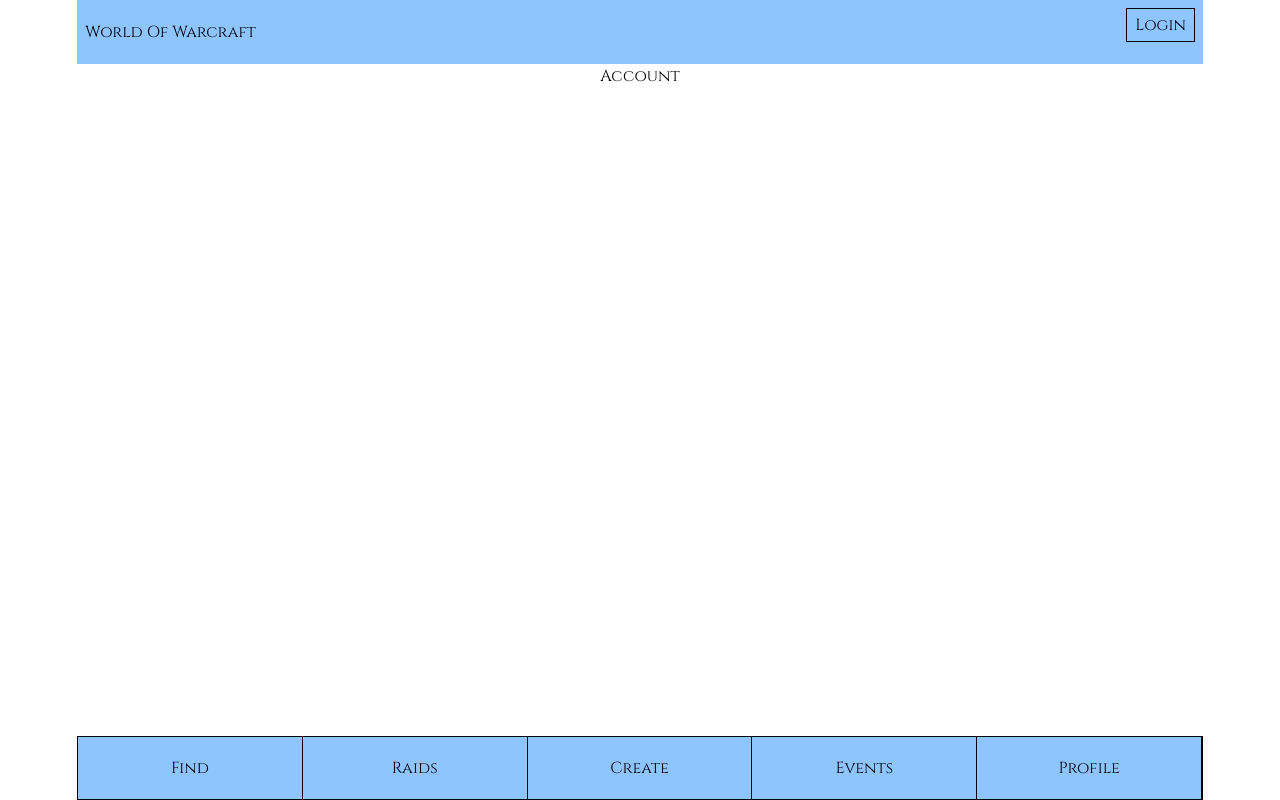
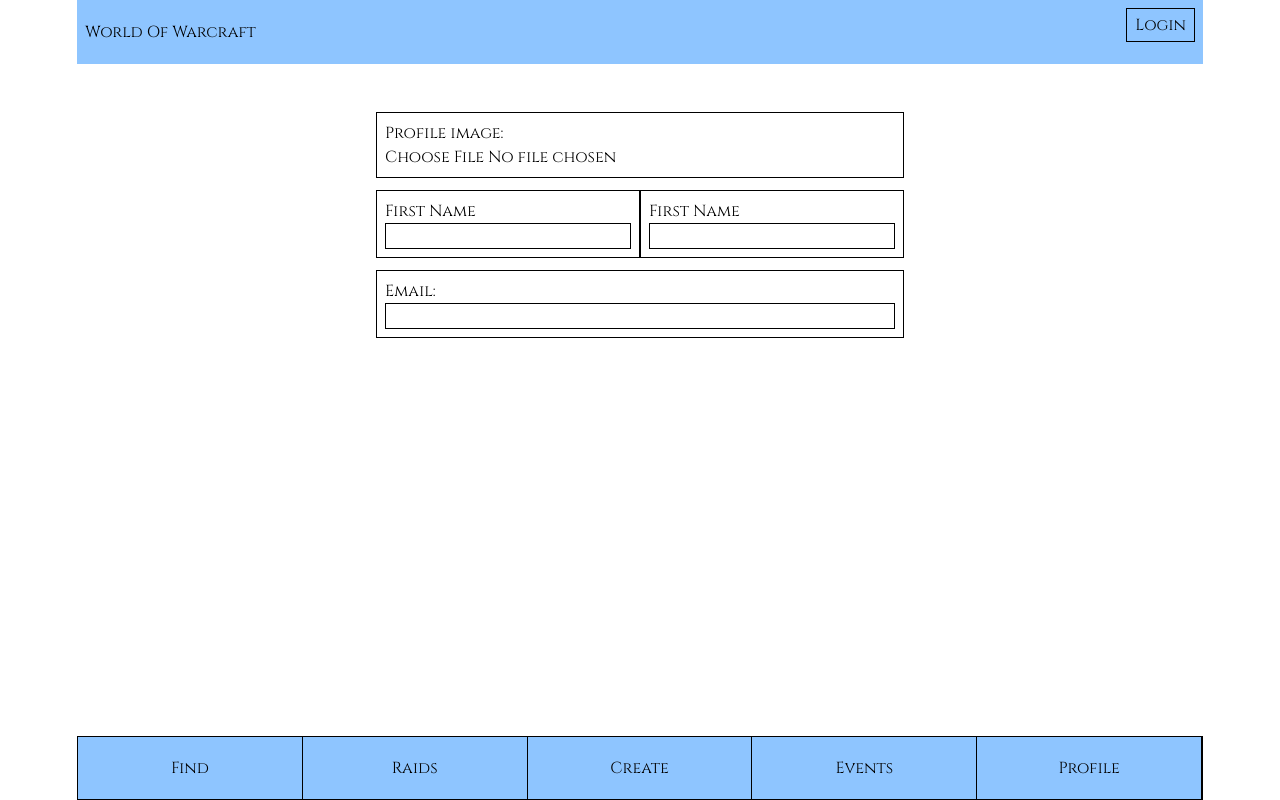
Before and after one commit to bexy65/social, a React (Vite) app in the folder frontend/: page /profile in a window 1280 px wide. Built offline with nearby package versions, Linux system fonts and the light colour scheme.

Commit message:
feat: #1 dummy user data for logged user

```diff
--- a/frontend/components/CreateRaidEventForm.jsx
+++ b/frontend/components/CreateRaidEventForm.jsx
@@ -34,7 +34,7 @@
     <div>
       <h2 className='text-start'>Create Raid Event</h2>
 
-      <form onSubmit={handleSubmit} className="flex flex-col gap-5 text-left">
+      <form onSubmit={handleSubmit} className="flex flex-col gap-3 text-left">
         <div className='flex flex-col md:flex-row'>
             <div className='border p-2 md:w-3/4 mb-2 md:mb-0'>
                 <label className="block mb-1">Select Raid</label>
--- a/frontend/pages/Account.jsx
+++ b/frontend/pages/Account.jsx
@@ -1,7 +1,32 @@
 function Account() {
     return (
         <>
-            <p>Account</p>
+            <div className="max-w-xl mx-auto mt-4 p-6">
+                <form  className="flex flex-col gap-3 text-left mt-2">
+                    <div className='flex flex-col md:flex-row'>
+                        <div className="border w-full flex flex-col p-2">
+                            <label> Profile image: </label>
+                            <input type="file" name="image" id="image" />
+                        </div>
+                    </div>
+                    <div className='flex flex-col md:flex-row'>
+                        <div className="border md:w-1/2 flex flex-col p-2 mb-3 md:mb-0">
+                            <label> First Name</label>
+                            <input type="text"  className="border"/>
+                        </div>
+                        <div className="border md:w-1/2 flex flex-col p-2">
+                            <label> First Name</label>
+                            <input type="text"  className="border"/>
+                        </div>
+                    </div>
+                    <div className='flex flex-col md:flex-row'>
+                        <div className="border w-full flex flex-col p-2">
+                            <label> Email: </label>
+                            <input type="email"  className="border"/>
+                        </div>
+                    </div>
+                </form>
+            </div>
         </>
     )
 }
--- a/frontend/pages/CreateEvent.jsx
+++ b/frontend/pages/CreateEvent.jsx
@@ -2,7 +2,7 @@
 
 function CreateEvent() {
     return (
-        <div className="max-w-4xl mx-auto p-6 border my-3">
+        <div className="max-w-xl mx-auto p-6 my-3">
             <CreateRaidEventForm />
         </div>
     )
--- a/frontend/pages/Raids.jsx
+++ b/frontend/pages/Raids.jsx
@@ -21,10 +21,10 @@
     return (
     <>
         <div className="flex flex-row p-2 my-3 border-b">
-            <select onChange={(e) => setExpansion(e.target.value)} name="expansion" id="expansion" className="border w-full md:w-2/4 lg:w-1/4">
-                <option value="0">All</option>
+            <select onChange={(e) => setExpansion(e.target.value)} name="expansion" id="expansion" className="border w-full md:w-2/4 lg:w-1/4 p-2 md:p-1">
+                <option className="p-1" value="0">All</option>
                 {expansions.map(exp => (
-                    <option key={exp.key} value={exp.key}>
+                    <option className="p-1" key={exp.key} value={exp.key}>
                         {exp.name}
                     </option>
                 ))}
```
Also changed, not shown: frontend/mocks/user.json (added, +34 -0 lines).
